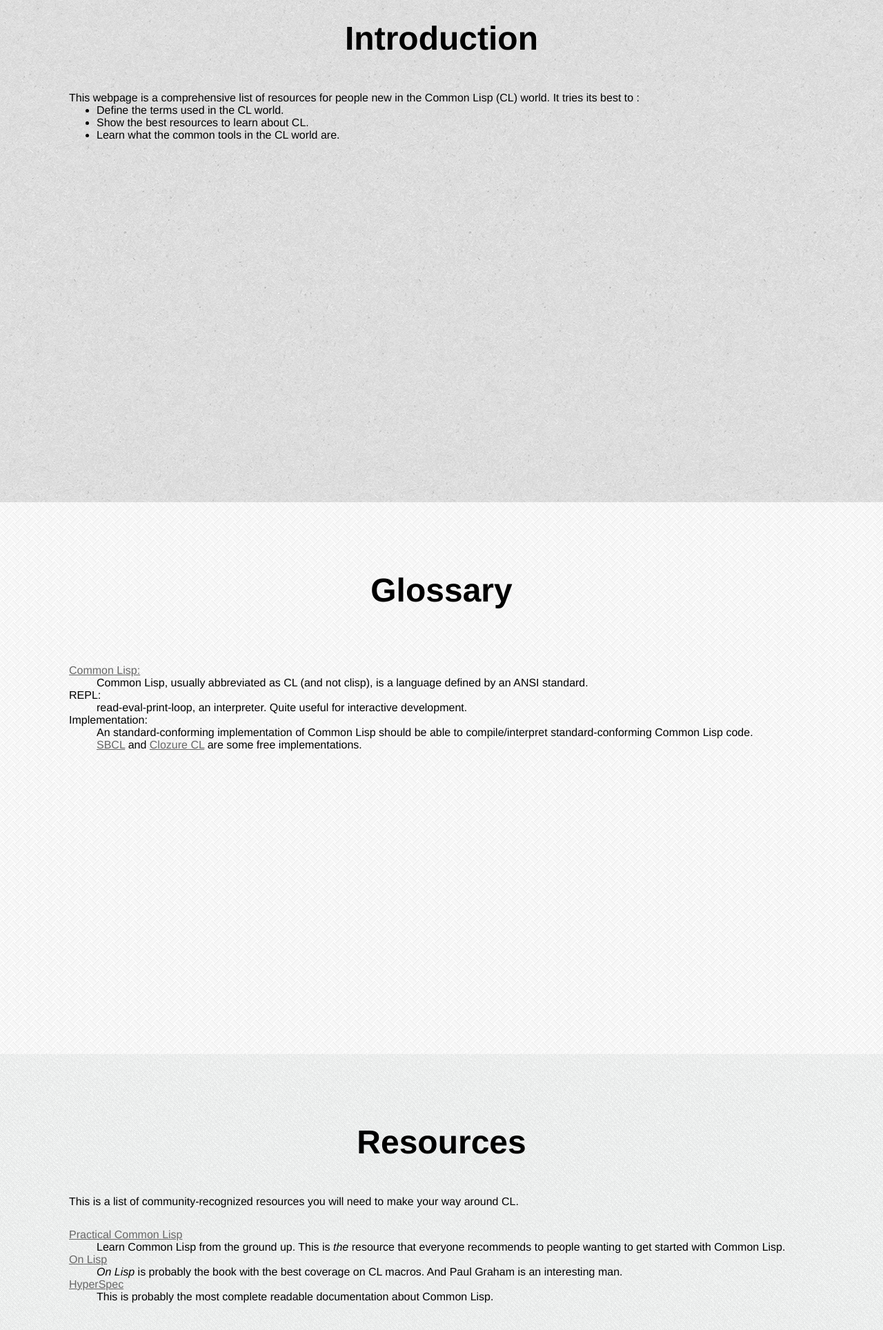
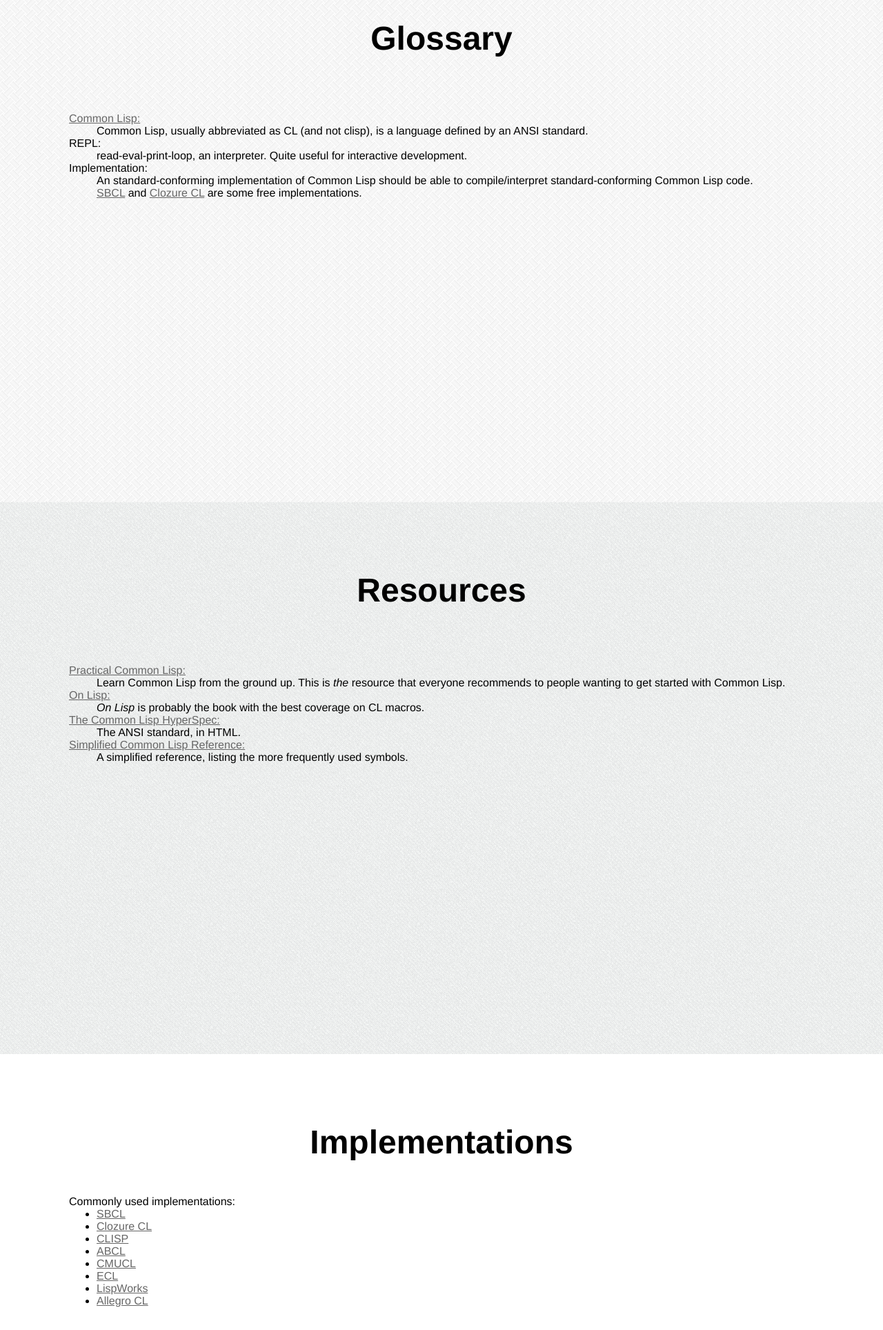
Before and after one commit to ralt/gettingstartedwithcommonlisp, a plain HTML site: page index.html in a window 1280 px wide. Shown: the part 872-2800 px from the top of the page at 69% size. Drawn offline with Linux system fonts and the light colour scheme.

Commit message:
Added link to Simplified Common Lisp Reference.

```diff
--- a/index.html
+++ b/index.html
@@ -9,7 +9,6 @@
     <div id="menu">
         <ul>
             <li><a href="#header">Home</a></li>
-            <li><a href="#introduction">Introduction</a></li>
             <li><a href="#glossary">Glossary</a></li>
             <li><a href="#resources">Resources</a></li>
 	    <li><a href="#implementations">Implementations</a></li>
@@ -21,21 +20,10 @@
     <article>
         <header id="header" class="slide">
             <h1>Getting started with Common Lisp</h1>
+	    <p>
+              This webpage is a comprehensive list of resources for people wanting to get started with programming in Common Lisp.
+	    </p>
         </header>
-
-        <div id="introduction" class="slide">
-            <h2>Introduction</h2>
-            <p>
-              This webpage is a comprehensive list of resources for people new in
-            the Common Lisp (CL) world. It tries its best to :
-            </p>
-
-            <ul>
-                <li>Define the terms used in the CL world.</li>
-                <li>Show the best resources to learn about CL.</li>
-                <li>Learn what the common tools in the CL world are.</li>
-            </ul>
-        </div>
 
         <div id="glossary" class="slide">
             <h2>Glossary</h2>
@@ -69,33 +57,41 @@
 
         <div id="resources" class="slide">
             <h2>Resources</h2>
-            <p>
-            This is a list of community-recognized resources you will need
-            to make your way around CL.
-            </p>
 
             <dl>
-                <dt><a href="http://www.gigamonkeys.com/book/">Practical Common
-                Lisp</a></dt>
+                <dt>
+		  <a href="http://www.gigamonkeys.com/book/">Practical Common
+                    Lisp: </a>
+		</dt>
+
                 <dd>
                 Learn Common Lisp from the ground up. This is <em>the</em>
                 resource that everyone recommends to people wanting to get
                 started with Common Lisp.
                 </dd>
 
-                <dt><a href="http://www.paulgraham.com/onlisp.html">
-                    On Lisp</a></dt>
-                <dd>
+                <dt>
+		  <a href="http://www.paulgraham.com/onlisp.html"> On Lisp:</a>
+		</dt>
+
+		<dd>
                 <em>On Lisp</em> is probably the book with the best coverage on
-                CL macros. And Paul Graham is an interesting man.
+                CL macros.
                 </dd>
 
                 <dt><a href="http://www.lispworks.com/documentation/HyperSpec/Front/">
-                    HyperSpec</a></dt>
-                <dd>
-                This is probably the most complete readable documentation about
-                Common Lisp.
+                    The Common Lisp HyperSpec:</a>
+		</dt>
+		<dd>
+		  The ANSI standard, in HTML.
                 </dd>
+
+		<dt>
+		  <a href="http://jtra.cz/stuff/lisp/sclr/index.html"> Simplified Common Lisp Reference: </a>
+		</dt>
+		<dd>
+		  A simplified reference, listing the more frequently used symbols.
+		</dd>
             </dl>
         </div>
 
@@ -103,7 +99,7 @@
 
 	  <h2> Implementations </h2>
 
-	  Commonly used implemenations:
+	  Commonly used implementations:
 
 	  <ul>
 	    <li> <a href="http://www.sbcl.org">SBCL</a> </li>
@@ -138,7 +134,7 @@
                 </dt>
                 <dd>
                   Superior Lisp Interaction Mode for Emacs (SLIME) is
-                  a commonly used Emacs mode that turns Emacs into a
+                  a widely used Emacs mode that turns Emacs into a
                   Lisp IDE.
                 </dd>
 
```
